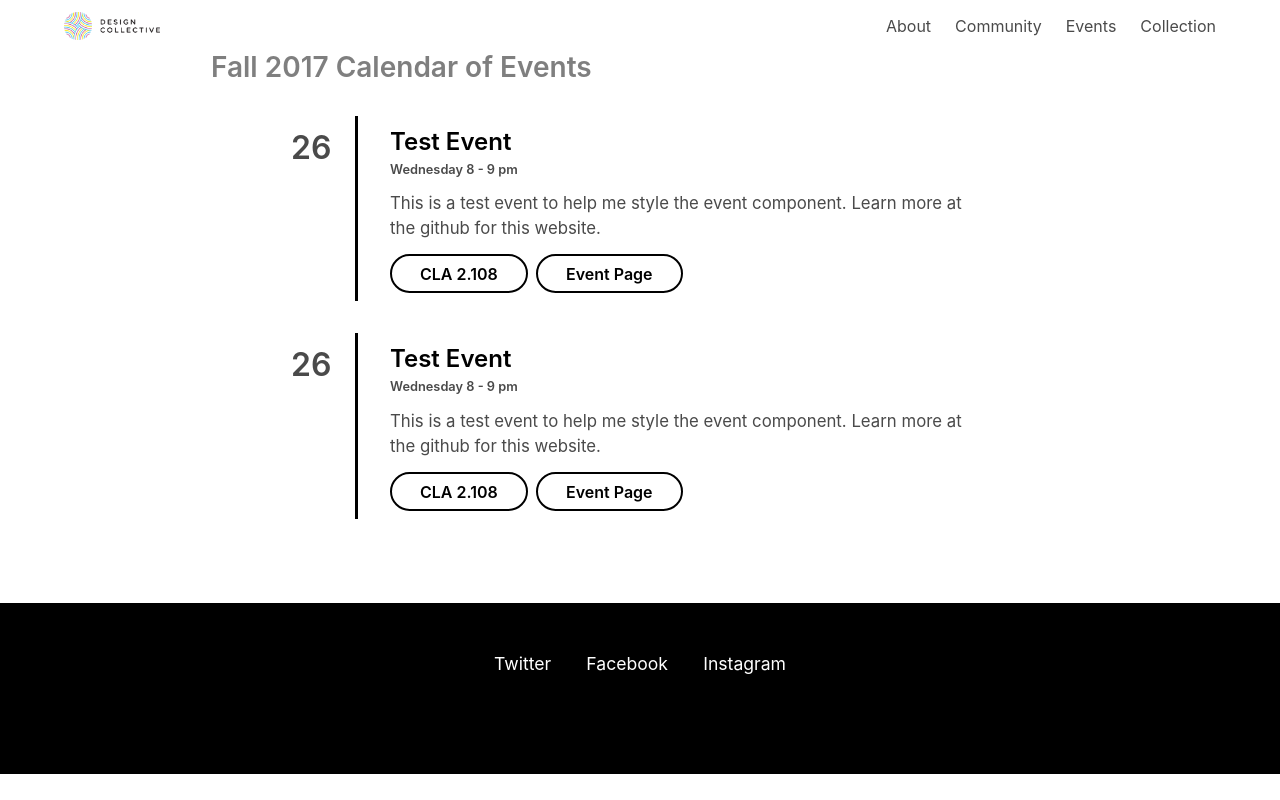
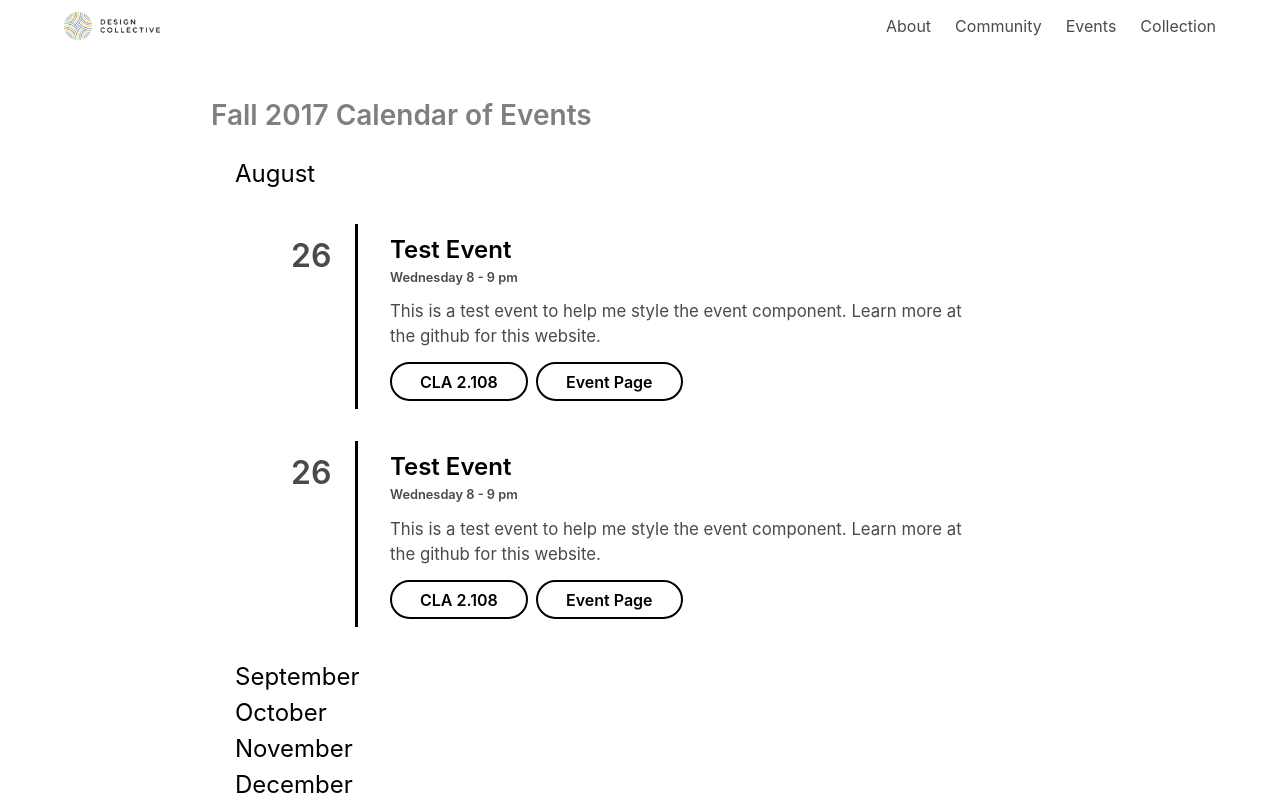
Before and after one commit to Jaredk3nt/Design-Collective, a Vue app: page /#/Events in a window 1280 px wide. Shown: the top 800 px of the page. Built offline with nearby package versions, Linux system fonts and the light colour scheme.

Commit message:
Finishing the Events page by adding the calendar event and changing the JSON calendar data format, Issue #1

```diff
--- a/src/components/About.vue
+++ b/src/components/About.vue
@@ -7,9 +7,7 @@
             <p>
                 Lorem ipsum dolor sit amet, consectetur adipiscing elit. Nullam dignissim metus quis enim bibendum, non aliquet nunc blandit. Morbi elementum cursus tempor. Morbi nisl est, sagittis at ipsum eu, iaculis dapibus velit. Integer aliquam tellus vel libero mollis, eget ultrices lacus venenatis. Quisque ut rutrum sapien. Aenean egestas risus sed fringilla sodales. Aenean vitae lacus justo.
             </p>
-            <div class="deco-button">
-                Contact Us
-            </div>
+            <div class="deco-button">Contact Us</div>
         </div>
         <br>
         <img-grid title="Team" :list="team" chunkSize="4"></img-grid>
--- /dev/null
+++ b/src/components/Calendar.vue
@@ -0,0 +1,41 @@
+<template lang="html">
+    <div class="calendar">
+        <div class="" v-for="(events, month) in calendar">
+            <div class="month">
+                {{month}}
+            </div>
+            <!-- <hr> -->
+            <div v-for="event in events">
+                <event :event="event"></event>
+            </div>
+        </div>
+    </div>
+</template>
+
+<script>
+import Event from './Event'
+
+export default {
+    name: 'Calendar',
+    props: ['calendar'],
+    components: {
+        Event
+    },
+}
+</script>
+
+<style lang="scss">
+    .calendar {
+        .month {
+            font-size: 1.5rem;
+            margin-left: 1em;
+            color: #000;
+        }
+        hr {
+            margin: .5em 0em 1em;
+            margin-left: 1em;
+            margin-right: 3em;
+            background-color: #000;
+        }
+    }
+</style>
--- a/src/components/Event.vue
+++ b/src/components/Event.vue
@@ -55,6 +55,12 @@ $black: #000;
             padding: .75em 0em;
             font-size: 1.05rem;
         }
+
+        .buttons {
+            .deco-button {
+                margin-right: .75em;
+            }
+        }
     }
 
 }
--- a/src/components/Events.vue
+++ b/src/components/Events.vue
@@ -4,15 +4,14 @@
             <div class="content">
                 <h2>Fall 2017 Calendar of Events</h2>
             </div>
-            <event :event="events[0]"></event>
-            <event :event="events[0]"></event>
+            <calendar :calendar="events"></calendar>
         </div>
     </div>
 
 </template>
 
 <script>
-import Event from './Event'
+import Calendar from './Calendar'
 const calendar = require('../../static/data/calendar.json');
 
 export default {
@@ -23,7 +22,7 @@ export default {
         }
     },
     components: {
-        Event
+        Calendar
     }
 }
 </script>
--- a/src/main.scss
+++ b/src/main.scss
@@ -23,7 +23,7 @@ $light-grey: #7f7f7f;
 $white: #fff;
 
 .page-body {
-    padding: 3.25em 0em;
+    padding: 6.25em 0em 3.25em;
 
     .content {
         h3 {
--- a/static/data/calendar.json
+++ b/static/data/calendar.json
@@ -1,14 +1,26 @@
 {
-    "data": [
+    "data": {
+        "August": [
             {
                 "time": "Wednesday 8 - 9 pm",
                 "day": "26",
-            "month": "August",
-            "year": "2017",
+                "title": "Test Event",
+                "description": "This is a test event to help me style the event component. Learn more at the github for this website.",
+                "location": "CLA 2.108",
+                "url": ""
+            },
+            {
+                "time": "Wednesday 8 - 9 pm",
+                "day": "26",
                 "title": "Test Event",
                 "description": "This is a test event to help me style the event component. Learn more at the github for this website.",
                 "location": "CLA 2.108",
                 "url": ""
             }
-    ]
+        ],
+        "September": [],
+        "October": [],
+        "November": [],
+        "December": []
     }
+}
--- a/static/data/team.json
+++ b/static/data/team.json
@@ -1,7 +1,9 @@
 {
     "data": [
-        { "name": "Jared Jones", "title": "President", "img": "./static/jared.jpg" },
-        { "name": "Kexin Yang", "title": "VP of Finance", "img": "./static/kexin.jpg" },
-        { "name": "Matt Wu", "title": "Technology Team Lead", "img": "./static/matt.jpg"}
+        { "name": "Jared Jones", "title": "President", "img": "./static/jared.jpg", "url": "http://jaredjones.me" },
+        { "name": "Kexin Yang", "title": "VP of Finance", "img": "./static/kexin.jpg", "url": "" },
+        { "name": "Megan Pho", "title": "VP of Marketing", "img": "./static/megan.jpg", "url": "http://www.meganpho.com" },
+        { "name": "Amy Cho", "title": "Social Media Director", "img": "./static/amy.jpg", "url": "http://amywcho.com/" },
+        { "name": "Matt Wu", "title": "Technology Team Lead", "img": "./static/matt.jpg", "url": "" }
     ]
 }
```
Also changed, not shown: static/amy.jpg (added), static/megan.jpg (added). Lines whose indentation alone changed are shown as unchanged.
